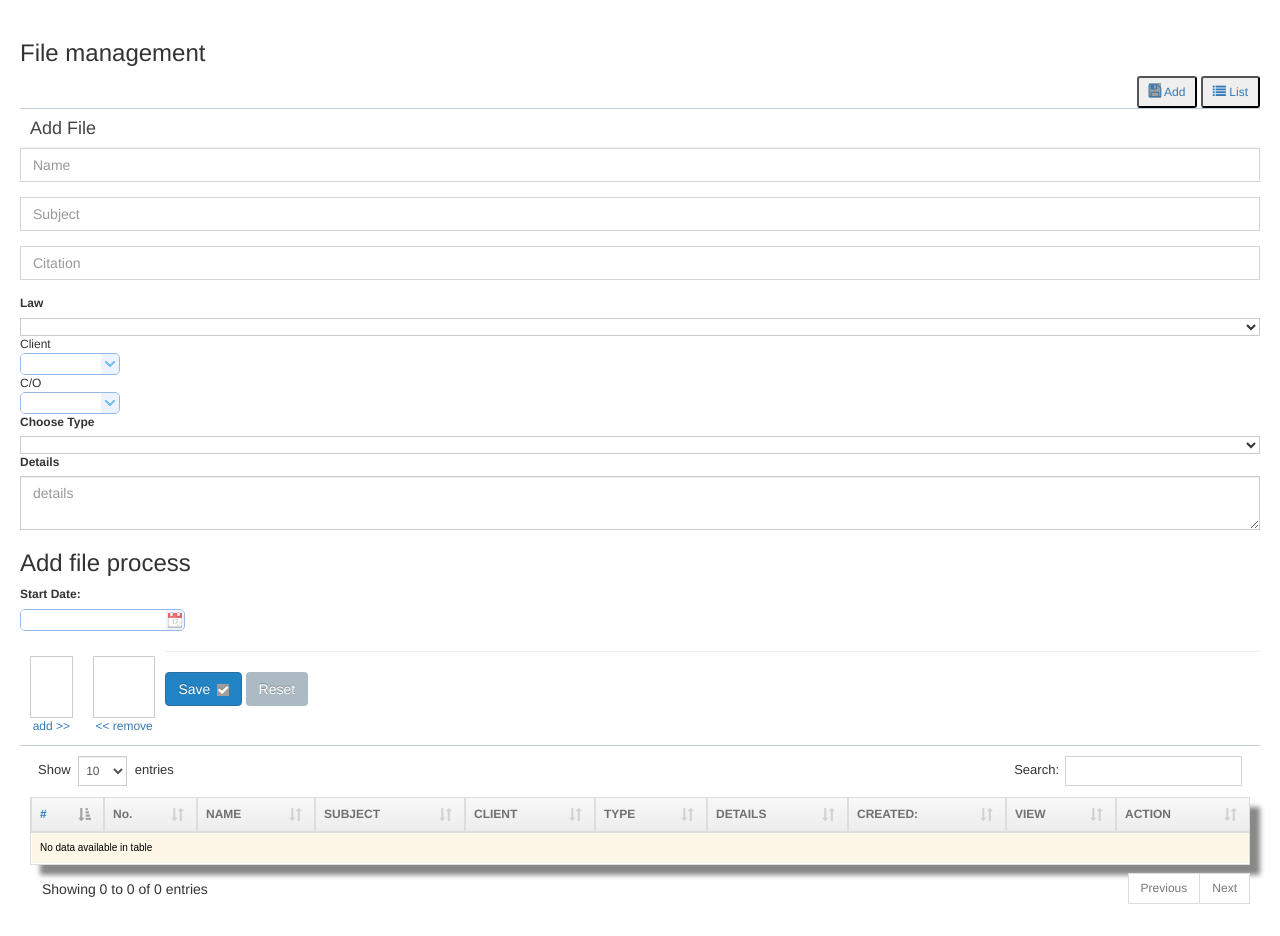
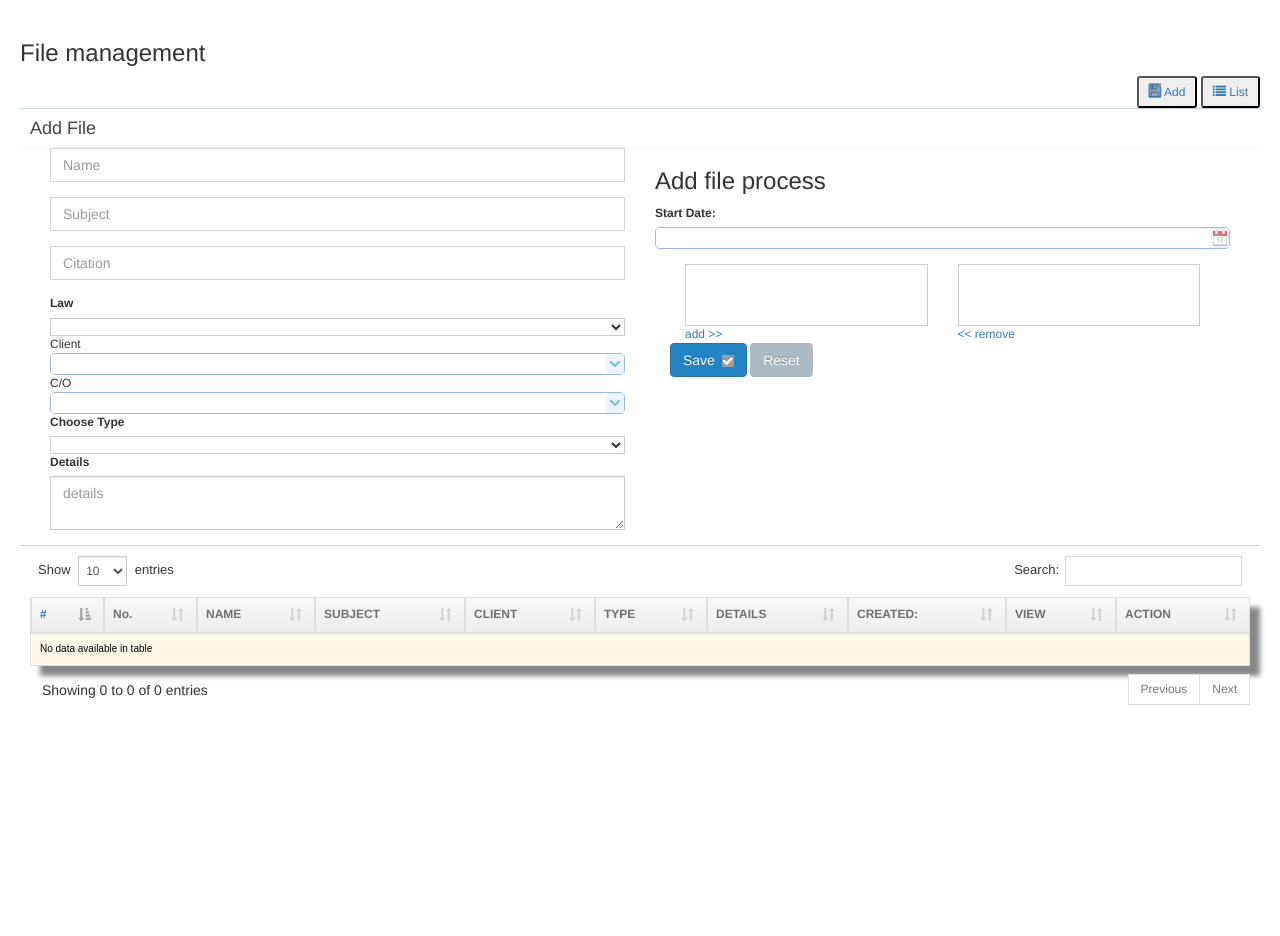
Before and after one commit to WereDouglas/caseprofessionals, a CodeIgniter app: the page made by application/views/file-page.php in a window 1280 px wide, after a click on "Add". After the commit the page ends 705 px from the top, so only its background shows below. Run offline with CodeIgniter, Linux system fonts and the light colour scheme; data that the repository does not hold is empty; some libraries are stand-ins or nearby versions; grey boxes are pictures that could not be loaded.

Commit message:
added alot

```diff
--- a/application/views/file-page.php
+++ b/application/views/file-page.php
@@ -52,8 +52,8 @@
                     <h3 class="box-title">Add File</h3>
                 </div><!-- /.box-header -->
                 <form  enctype="multipart/form-data"  action='<?= base_url(); ?>index.php/file/add'  method="post">
-                    <div class="span12">
-                        <div class=" span6">
+                    <div class="col-lg-12">
+                        <div class=" col-sm-6">
                             <div class="form-group">
                                 <input class="form-control" type="text"  name="named"  placeholder="Name" />
 
@@ -96,7 +96,7 @@
                                 <textarea  class="form-control" name="details" class="" placeholder="details" ></textarea>
                             </div>
                         </div>
-                        <div class=" span12">
+                        <div class=" col-sm-6">
                             <h3>Add file process</h3>
                             <div class="form-group">
                                 <label class="label-top">Start Date:</label>
@@ -104,7 +104,8 @@
                                     <input class="easyui-datebox" name="procdate" class="form-control" >
                                 </div>
                             </div>
-                            <div class="work">
+                             <div class="col-lg-12">
+                            <div class="col-lg-6">
                                 <select multiple id="select1" class="work-select" name="proc[]">
                                     <?php
                                     foreach ($procs as $proc) {
@@ -116,16 +117,12 @@
                                 </select>
                                 <a href="#" id="add">add &gt;&gt;</a>
                             </div>
-                            <div class="work">
+                            <div class="col-lg-6">
                                 <select multiple="multiple" id="select2" class="work-select" name="procs[]"></select>
                                 <a href="#" id="remove">&lt;&lt; remove</a>
                             </div>
                         </div>
-
-                        <hr>
-
-                    </div>
-                    <div class="md">
+                            <div class="col-lg-12 pull-left">
 
                                 <div class="form-group">
                                     <button type="submit" class="btn-primary btn btn-small">
@@ -138,6 +135,10 @@
                                     </button>
                                 </div>
                             </div>
+                        </div>
+
+                    </div>
+
                 </form>
             </div><!-- /.box -->
 
--- a/application/views/side-page.php
+++ b/application/views/side-page.php
@@ -92,8 +92,8 @@
         </li>
         <li> <a href="<?php echo base_url() . "files/Cp.rar"; ?>"> <span>&nbsp;</span> <i class="fa fa-circle"></i> <b>Desktop(rar)</b> </a> </li>
         <li> <a href="<?php echo base_url() . "files/Cp.zip"; ?>"> <span>&nbsp;</span> <i class="fa fa-circle"></i> <b>Desktop (zip)</b> </a> </li>
-        <li> <a href="<?php echo base_url() . "files/dotnetfx45_full_x86_x64.zip"; ?>"> <span>&nbsp;</span> <i class="fa fa-circle"></i> <b>>NET 4.5 zip</b> </a> </li>
-        <li> <a href="<?php echo base_url() . "files/dotnetfx45_full_x86_x64.rar"; ?>"> <span>&nbsp;</span> <i class="fa fa-circle"></i> <b>NET 4.5(rar)</b> </a> </li>
+        <li> <a href="<?php echo base_url() . "files/NET4.5.1.rar"; ?>"> <span>&nbsp;</span> <i class="fa fa-circle"></i> <b>NET 4.5.1(rar)</b> </a> </li>
+        <li> <a href="<?php echo base_url() . "files/NET4.5.1.zip"; ?>"> <span>&nbsp;</span> <i class="fa fa-circle"></i> <b>NET 4.5.1(rar)</b> </a> </li>
 
 
         <li> <a href="<?php echo base_url() . "files/Cp.apk"; ?>"> <span>&nbsp;</span> <i class="fa fa-circle"></i> <b>Mobile</b> </a> </li>
--- a/css/easyui.css
+++ b/css/easyui.css
@@ -557,6 +557,7 @@
   -moz-border-radius: 5px 5px 5px 5px;
   -webkit-border-radius: 5px 5px 5px 5px;
   border-radius: 5px 5px 5px 5px;
+  width: 100% !important;
 }
 .textbox .textbox-text {
   font-size: 12px;
```
Also changed, not shown: 4 other files. Lines whose indentation alone changed are shown as unchanged.
